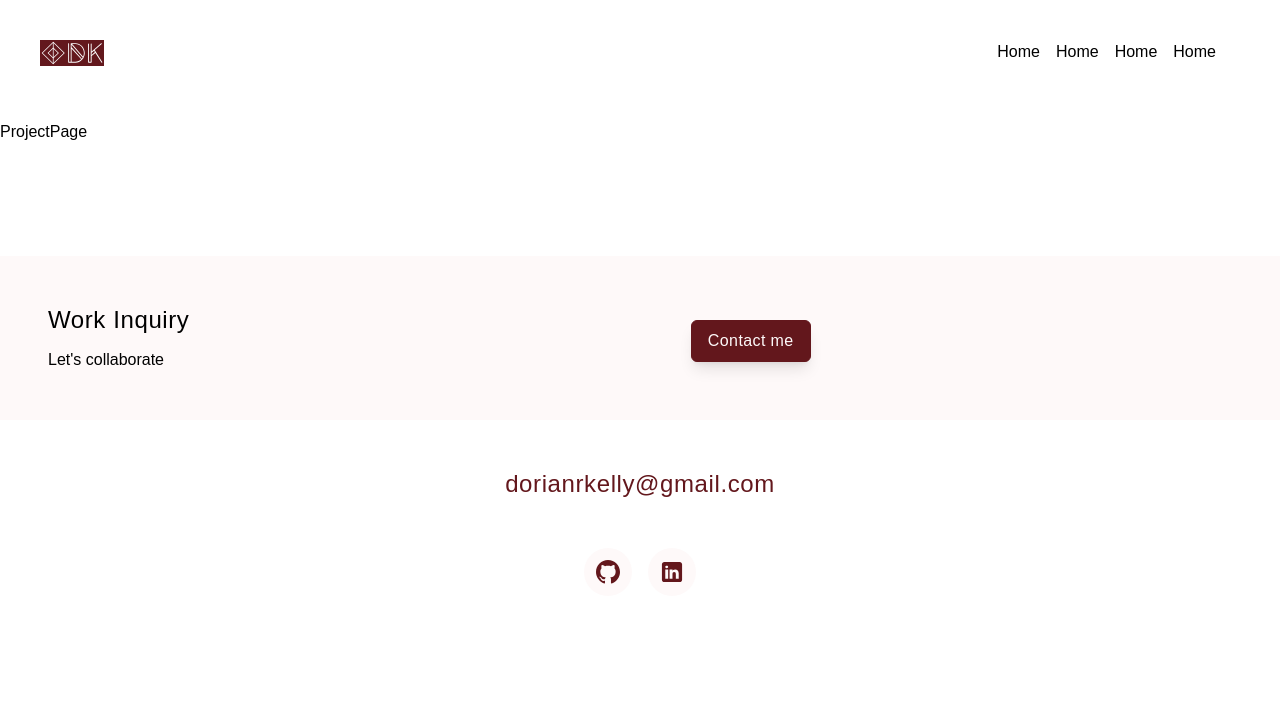
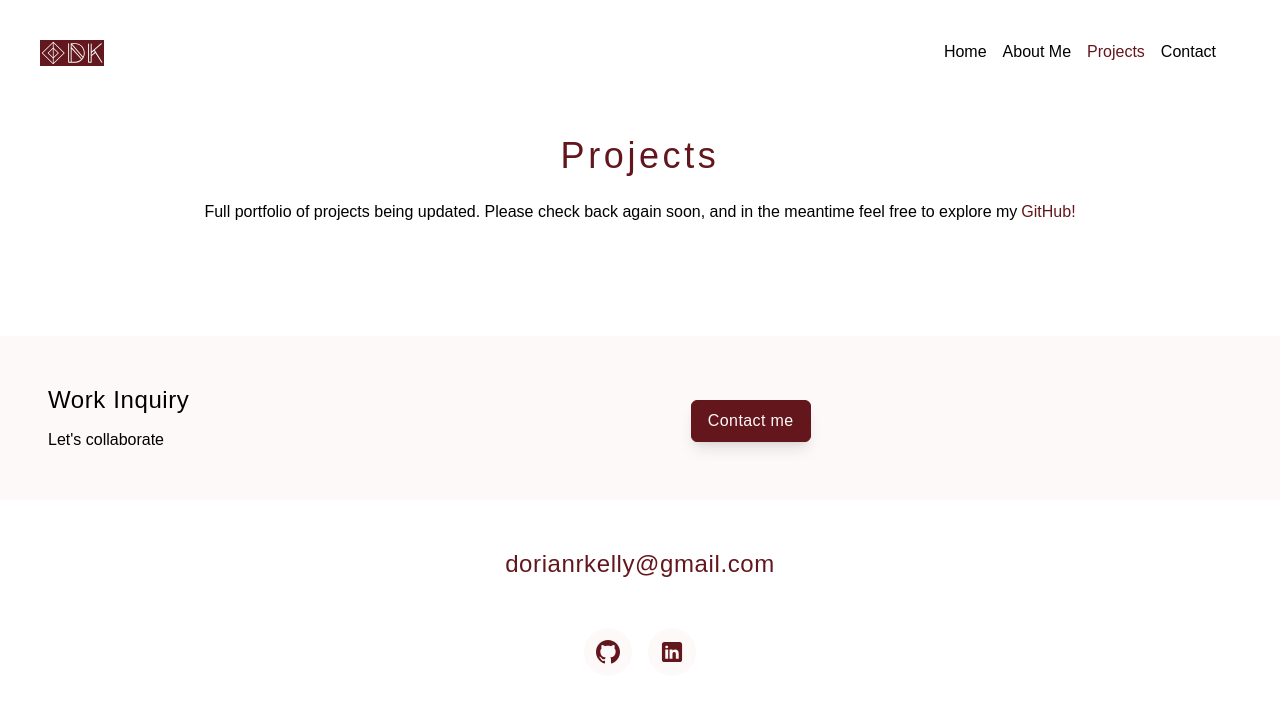
Before and after one commit to dorian-rose/portfolio_dk, a React (Vite) app: page /projects in a window 1280 px wide. Shown: the top 702 px of the page. Built offline with nearby package versions, Linux system fonts and the light colour scheme.

Commit message:
nav link functionality added

```diff
--- a/src/components/NavLinks.jsx
+++ b/src/components/NavLinks.jsx
@@ -18,38 +18,38 @@ export const NavLinks = () => {
         </li>
         <li className="py-1 md:py-0">
           <NavLink
-            to="/"
+            to="/about"
             className={({ isActive }) =>
               `nav-link ${
                 isActive ? "text-primary font-normal" : ""
               } m-2 font-thin hover:text-primary`
             }
           >
-            Home
+            About Me
           </NavLink>
         </li>
         <li className="py-1 md:py-0">
           <NavLink
-            to="/"
+            to="/projects"
             className={({ isActive }) =>
               `nav-link ${
                 isActive ? "text-primary font-normal" : ""
               } m-2 font-thin hover:text-primary`
             }
           >
-            Home
+            Projects
           </NavLink>
         </li>
         <li className="py-1 md:py-0">
           <NavLink
-            to="/"
+            to="/contact"
             className={({ isActive }) =>
               `nav-link ${
                 isActive ? "text-primary font-normal" : ""
               } m-2 font-thin hover:text-primary`
             }
           >
-            Home
+            Contact
           </NavLink>
         </li>
       </ul>
--- a/src/components/Stacks.jsx
+++ b/src/components/Stacks.jsx
@@ -8,7 +8,7 @@ import jest from "../assets/jest.png";
 export const Stacks = () => {
   return (
     <div className="grid grid-cols-6 w-3/4 block m-auto mt-8 sm:mt-16">
-      <div className="m-4 w-10 sm:w-20">
+      <div className="m-4 w-12 sm:w-20">
         <img
           className="relative top-1/2 -translate-y-1/2 w-3/4"
           src={node}
@@ -16,35 +16,35 @@ export const Stacks = () => {
         />
       </div>
 
-      <div className="m-4 w-10 sm:w-20">
+      <div className="m-4 w-12 sm:w-20">
         <img
           className="relative top-1/2 -translate-y-1/2 "
           src={express}
           alt="express.js logo"
         />
       </div>
-      <div className="m-4 w-10 sm:w-20">
+      <div className="m-4 w-12 sm:w-20">
         <img
           className="relative top-1/2 -translate-y-1/2 w-3/5 m-auto"
           src={react}
           alt="react logo"
         />
       </div>
-      <div className="m-4 w-10 sm:w-20">
+      <div className="m-4 w-12 sm:w-20">
         <img
           className="relative top-1/2 -translate-y-1/2"
           src={mongo}
           alt="mongo logo"
         />
       </div>
-      <div className="m-4 w-10 sm:w-20">
+      <div className="m-4 w-12 sm:w-20">
         <img
           className="relative top-1/2 -translate-y-1/2 w-3/4 m-auto"
           src={postgres}
           alt="postgres logo"
         />
       </div>
-      <div className="m-4 w-10 sm:w-20">
+      <div className="m-4 w-12 sm:w-20">
         <img
           className="relative top-1/2 -translate-y-1/2 w-1/2 m-auto"
           src={jest}
--- a/src/pages/AboutPage.jsx
+++ b/src/pages/AboutPage.jsx
@@ -1,7 +1,23 @@
-import React from 'react'
+import React from "react";
 
 export const AboutPage = () => {
   return (
-    <div>AboutPage</div>
-  )
-}
+    <div>
+      <h1 className="font-light tracking-widest mt-4 mx-8 text-2xl sm:text-4xl text-center text-primary">
+        About me
+      </h1>
+      <p className="text-center font-thin mt-6">
+        Coming soon, please check back later, or visit my
+        <a
+          className="mx-1 text-primary hover:underline"
+          href="https://www.linkedin.com/in/dorian-kelly/"
+          target="_blank"
+          rel="noopener noreferrer"
+        >
+          LinkedIn
+        </a>
+        for more information.
+      </p>
+    </div>
+  );
+};
--- a/src/pages/ContactPage.jsx
+++ b/src/pages/ContactPage.jsx
@@ -1,5 +1,12 @@
 import React from "react";
 
 export const ContactPage = () => {
-  return <div>ContactPage</div>;
+  return (
+    <div>
+      <h1 className="font-light tracking-widest mt-4 mx-8 text-2xl sm:text-4xl text-center text-primary">
+        Contact
+      </h1>
+      <p className="text-center font-thin mt-6">Further details coming soon</p>
+    </div>
+  );
 };
--- a/src/pages/ProjectPage.jsx
+++ b/src/pages/ProjectPage.jsx
@@ -1,5 +1,23 @@
 import React from "react";
 
 export const ProjectPage = () => {
-  return <div>ProjectPage</div>;
+  return (
+    <div>
+      <h1 className="font-light tracking-widest mt-4 mx-8 text-2xl sm:text-4xl text-center text-primary">
+        Projects
+      </h1>
+      <p className="text-center font-thin mt-6">
+        Full portfolio of projects being updated. Please check back again soon,
+        and in the meantime feel free to explore my
+        <a
+          className="ms-1 text-primary hover:underline"
+          href="https://github.com/dorian-rose"
+          target="_blank"
+          rel="noopener noreferrer"
+        >
+          GitHub!
+        </a>
+      </p>
+    </div>
+  );
 };
```
